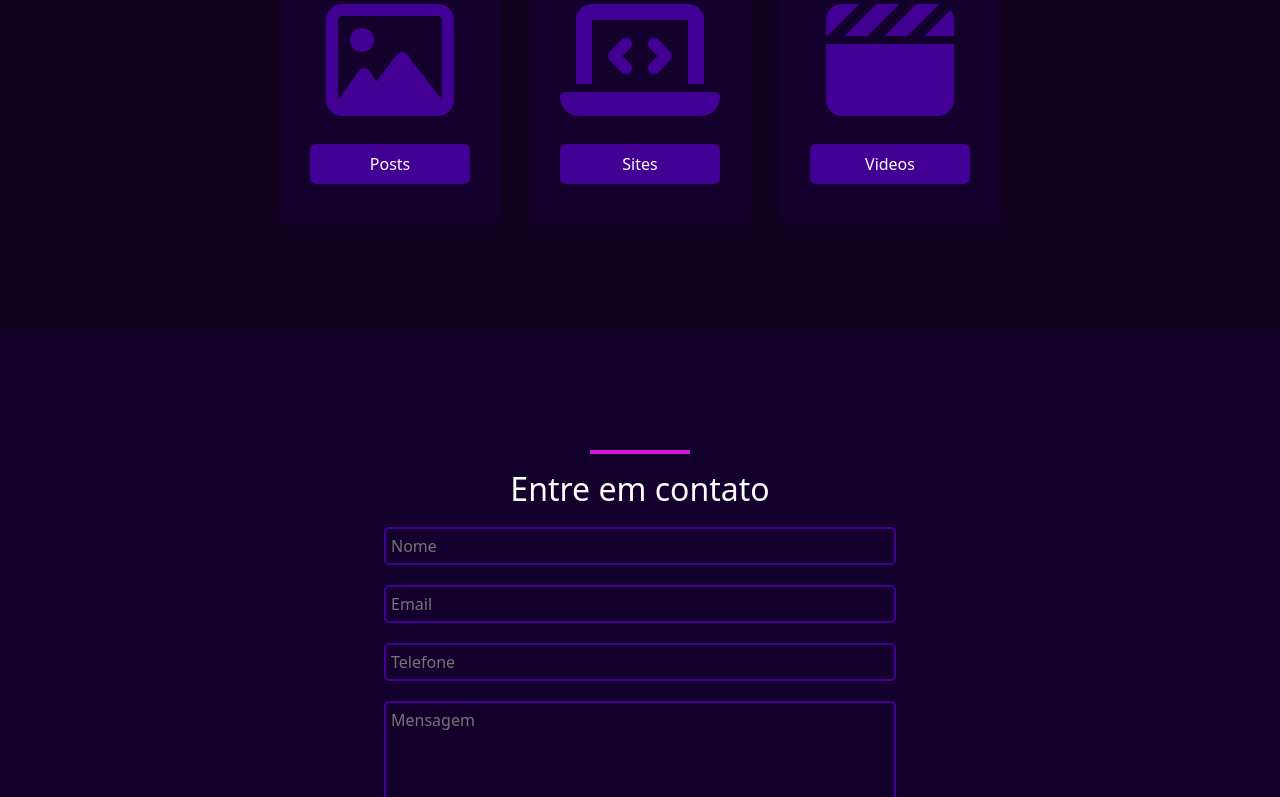
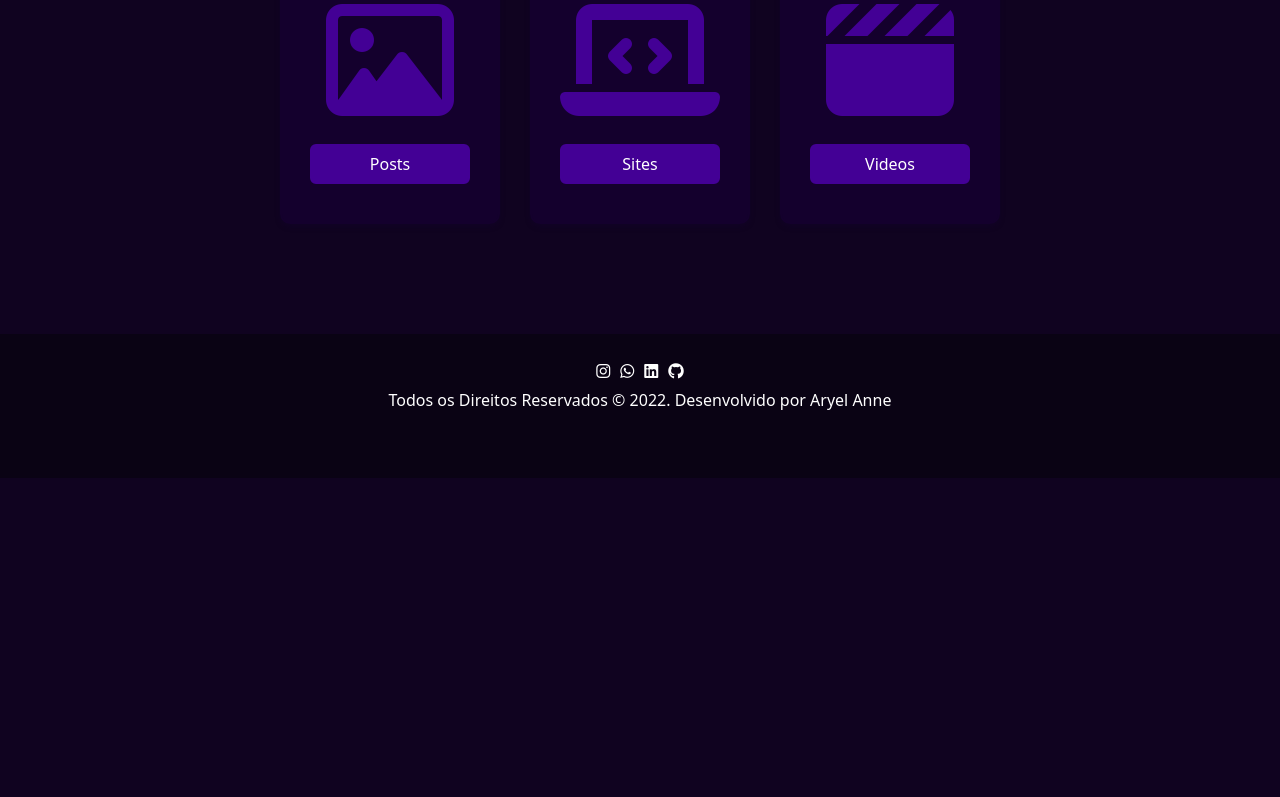
Before and after one commit to Aryel15/Portifolio-REACTJS, a React (Vite) app: page / in a window 1280 px wide. Shown: the part 2000-2797 px from the top of the page. After the commit the page ends 2478 px from the top, so only its background shows below. Built offline with nearby package versions, Linux system fonts and the light colour scheme.

Commit message:
Update index.jsx

```diff
--- a/src/pages/home/index.jsx
+++ b/src/pages/home/index.jsx
@@ -85,7 +85,7 @@ Busco constantemente melhorar minhas habilidades e evoluir como profissional, se
                     {mostraSite ? <Sites /> : null}
                     {mostraVideo ? <Videos /> : null}
             </section>
-            <section id="contato" className="contato">
+            {/*<section id="contato" className="contato">
                 <hr />
                 <h2>Entre em contato</h2>
                 <form action="https://aryelanne.ga" name="Contato" data-netlify="true" method="POST">
@@ -95,7 +95,7 @@ Busco constantemente melhorar minhas habilidades e evoluir como profissional, se
                     <textarea name="Mensagem:" id="Mensagem" cols="30" rows="10" placeholder="Mensagem"></textarea>
                     <input type="submit" value="Enviar" />
                 </form>
-            </section>
+            </section>*/}
             <div className="up">
                 <a href="#"><i className="fa-solid fa-circle-chevron-up"></i></a>
             </div>
```
